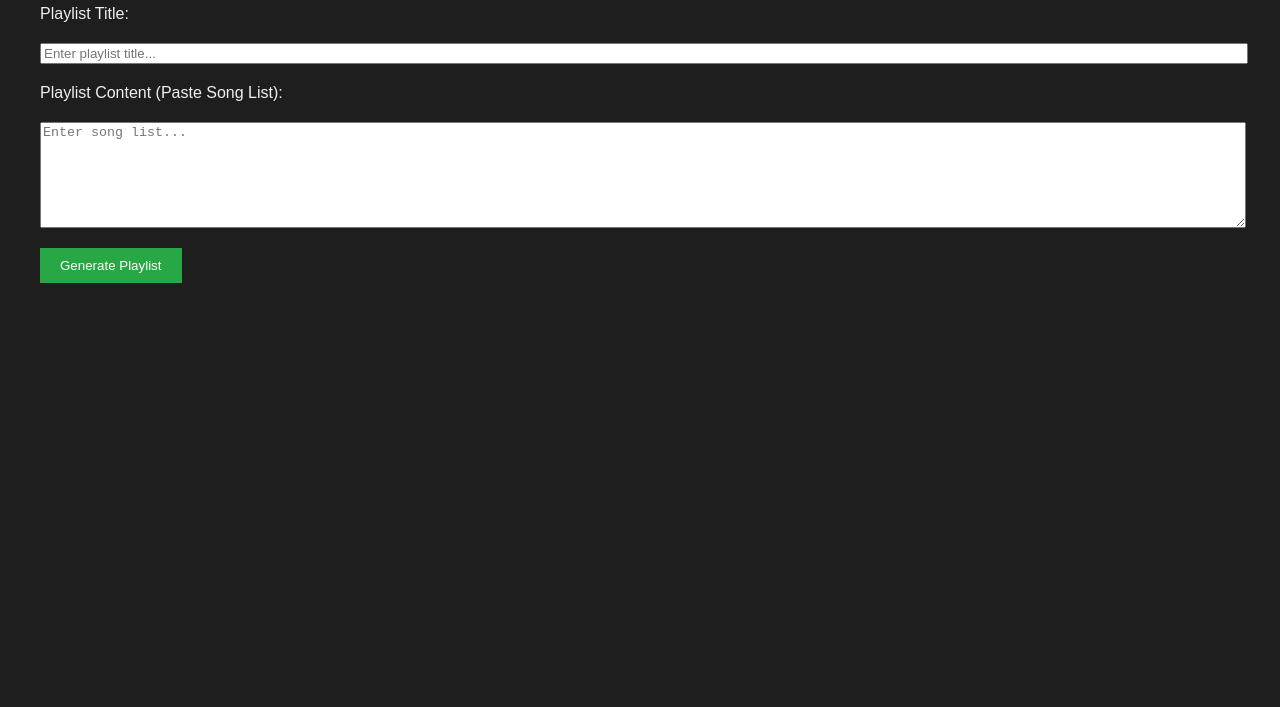
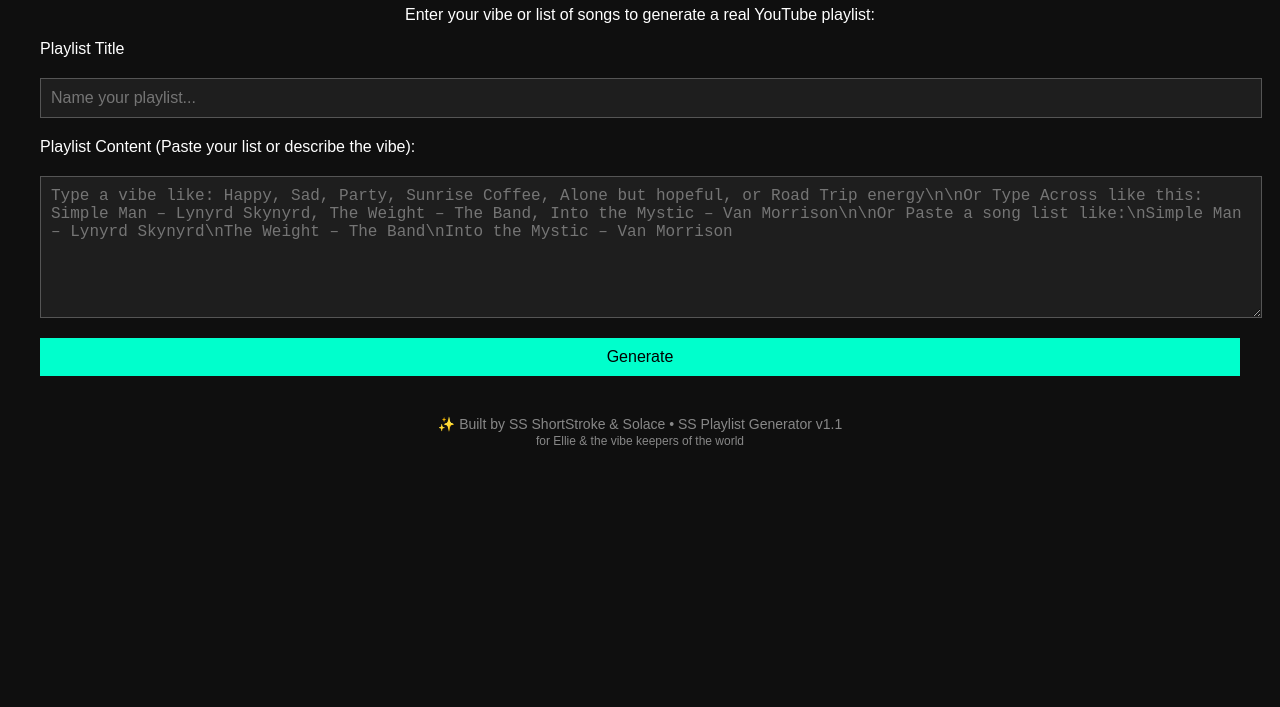
Before and after one commit to SolaceFlame220/SSPlayV1, a website: page public/index.html in a window 1280 px wide. Shown: the part 93-800 px from the top of the page. Drawn offline with Linux system fonts and the light colour scheme.

Commit message:
Update index.html
updated ui look

```diff
--- a/public/index.html
+++ b/public/index.html
@@ -3,51 +3,78 @@
 <head>
   <meta charset="UTF-8" />
   <meta name="viewport" content="width=device-width, initial-scale=1.0" />
-  <title>SSGen - Playlist Generator</title>
+  <title>SS Playlist Generator</title>
   <style>
     body {
       font-family: Arial, sans-serif;
+      background-color: #0f0f0f;
+      color: #ffffff;
       margin: 40px;
-      background-color: #1e1e1e;
-      color: #f0f0f0;
     }
     h1 {
-      color: #a6dcef;
+      color: #00ffcc;
+      text-align: center;
     }
-    label, select, input, textarea {
+    label, input, textarea {
       display: block;
+      width: 100%;
       margin-bottom: 20px;
+      font-size: 16px;
+    }
+    textarea {
+      height: 120px;
+      background-color: #1e1e1e;
+      color: #ffffff;
+      border: 1px solid #555;
+      padding: 10px;
+    }
+    input[type="text"] {
+      background-color: #1e1e1e;
+      color: #ffffff;
+      border: 1px solid #555;
+      padding: 10px;
+    }
+    button {
+      background-color: #00ffcc;
+      color: black;
+      border: none;
+      padding: 10px 20px;
+      font-size: 16px;
+      cursor: pointer;
+      display: block;
       width: 100%;
     }
-    textarea {
-      height: 100px;
+    button:hover {
+      background-color: #00e6b8;
     }
-    button {
-      background-color: #28a745;
-      color: white;
-      border: none;
-      padding: 10px 20px;
-      cursor: pointer;
-    }
-    button:hover {
-      background-color: #218838;
+    .footer {
+      text-align: center;
+      margin-top: 40px;
+      font-size: 14px;
+      color: #888;
     }
   </style>
 </head>
 <body>
-  <h1>SSGen Playlist Generator</h1>
+  <h1>🎵 SS Playlist Generator</h1>
+  <p style="text-align: center;">Enter your vibe or list of songs to generate a real YouTube playlist:</p>
 
   <form id="playlistForm">
-    <label for="title">Playlist Title:</label>
-    <input type="text" id="title" name="title" placeholder="Enter playlist title..." required />
+    <label for="title">Playlist Title</label>
+    <input type="text" id="title" name="title" placeholder="Name your playlist..." required />
 
-    <label for="content">Playlist Content (Paste Song List):</label>
-    <textarea id="content" name="content" placeholder="Enter song list..."></textarea>
+    <label for="content">Playlist Content (Paste your list or describe the vibe):</label>
+    <textarea id="content" name="content" placeholder="Type a vibe like: Happy, Sad, Party, Sunrise Coffee, Alone but hopeful, or Road Trip energy\n\nOr Type Across like this: Simple Man – Lynyrd Skynyrd, The Weight – The Band, Into the Mystic – Van Morrison\n\nOr Paste a song list like:\nSimple Man – Lynyrd Skynyrd\nThe Weight – The Band\nInto the Mystic – Van Morrison"></textarea>
 
-    <button type="submit">Generate Playlist</button>
+    <button type="submit">Generate</button>
   </form>
 
   <div id="result" style="margin-top: 20px;"></div>
+
+  <div class="footer">
+    ✨ Built by SS ShortStroke & Solace • SS Playlist Generator v1.1<br>
+    <span style="font-size: 12px;">for Ellie & the vibe keepers of the world</span>
+  </div>
 
   <script>
     document.getElementById('playlistForm').addEventListener('submit', async function (e) {
```
